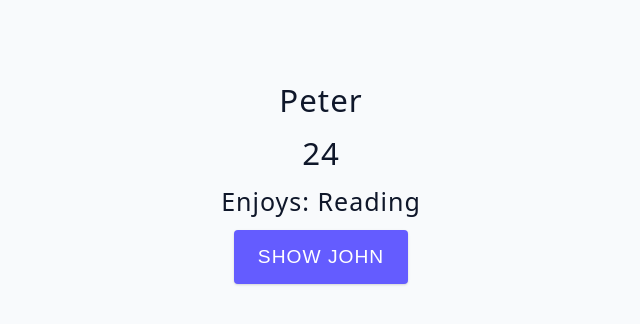
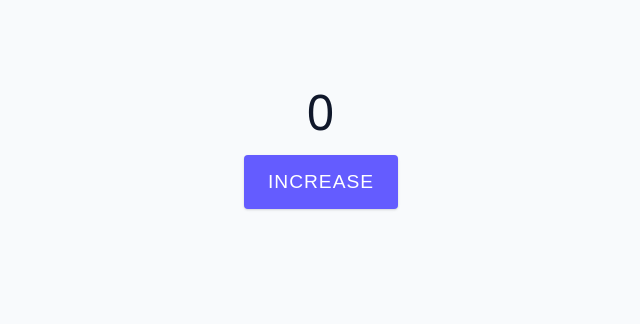
Before and after one commit to creativeloc/advanced-react-tutorials, a React (Vite) app: page / in a window 1280 px wide. Shown: the top 324 px of the page, without its empty margins (319-959 px from the left). Built offline with nearby package versions, Linux system fonts and the light colour scheme.

Commit message:
useState with function

```diff
--- a/src/App.jsx
+++ b/src/App.jsx
@@ -1,4 +1,4 @@
-import Starter from "./tutorial/01-useState/starter/04-useState-object"
+import Starter from "./tutorial/01-useState/starter/05-useState-gotcha"
 
 function App() {
   return (
--- a/src/tutorial/01-useState/starter/05-useState-gotcha.jsx
+++ b/src/tutorial/01-useState/starter/05-useState-gotcha.jsx
@@ -1,5 +1,24 @@
+import { useState } from "react"
+
 const UseStateGotcha = () => {
-  return <h2>useState "gotcha"</h2>;
-};
+  const [value, setValue] = useState(0)
 
-export default UseStateGotcha;
+  const handleClick = () => {
+    // setValue(value + 1)
+    setValue((currentState) => {
+      const newState = currentState + 1
+      return newState
+    })
+  }
+
+  return (
+    <div>
+      <h1>{value}</h1>
+      <button type="button" className="btn" onClick={handleClick}>
+        Increase
+      </button>
+    </div>
+  )
+}
+
+export default UseStateGotcha
```
